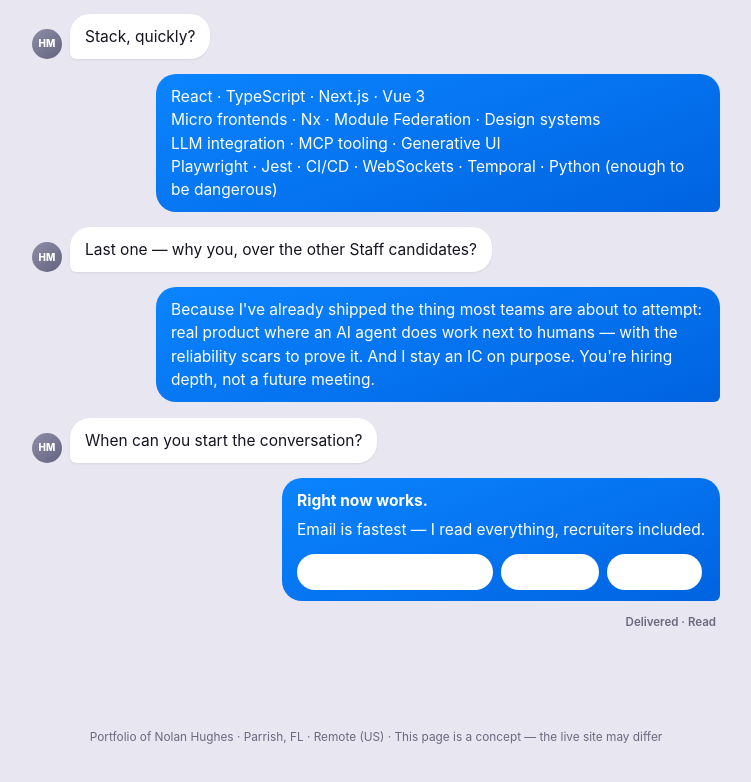
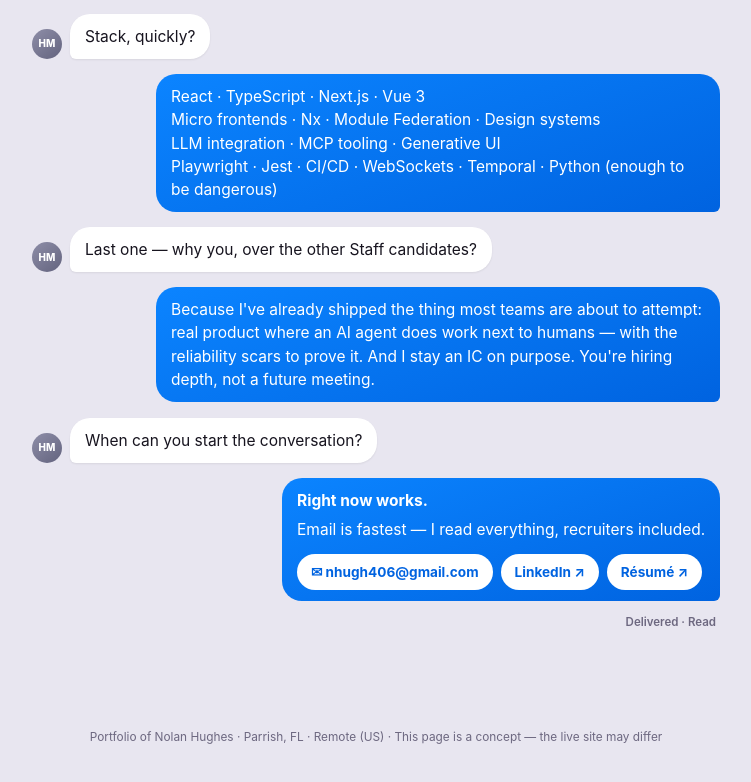
Before and after one commit to nhugh406/hire-me-page-modern, a Next.js app: page / in a window 1280 px wide. Shown: the part 1999-2781 px from the top of the page, without its empty margins (264-1015 px from the left). Built offline with nearby package versions, Linux system fonts and the light colour scheme.

Commit message:
Fix contact pill labels: outrank bubble link rule so labels stay blue on white pills

```diff
--- a/app/globals.scss
+++ b/app/globals.scss
@@ -101,6 +101,7 @@ a.th-card:hover{border-color:var(--th-out)}
   background:#fff;color:var(--th-out2);text-decoration:none;font-weight:700;font-size:.85rem;
   border-radius:99px;padding:8px 14px;
 }
+.th-bubble-out .th-contact-btns a{color:var(--th-out2)}
 .th-receipt{text-align:right;color:var(--th-muted);font-size:.72rem;margin:8px 4px 0;font-weight:600}
 
 /* ---------- Fake input bar ---------- */
```
